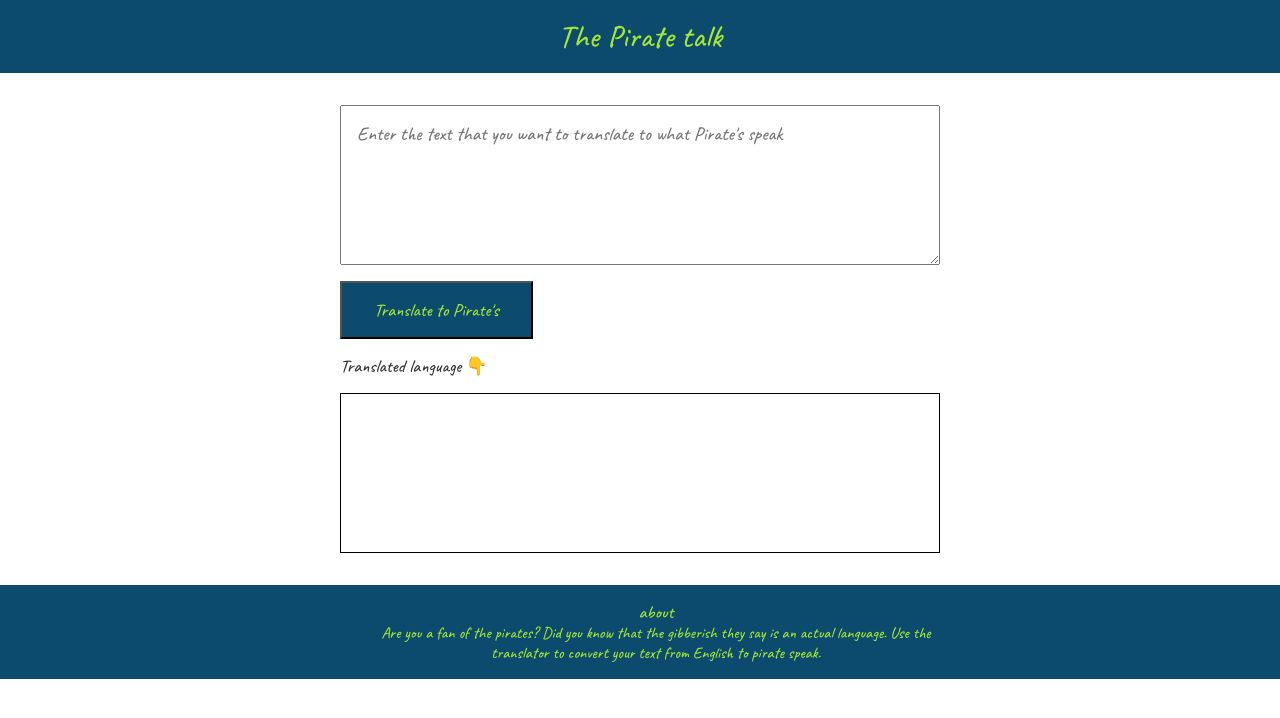
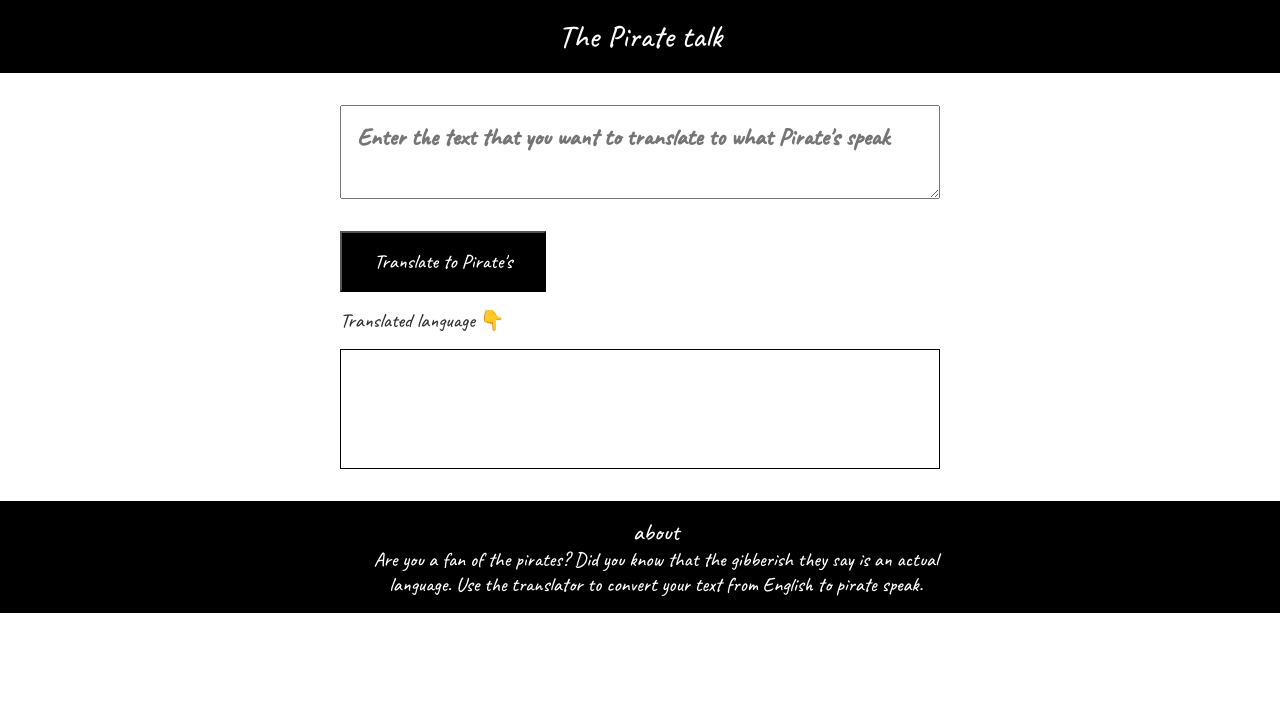
Before and after one commit to developerDeba8/markSevenAssignment, a plain HTML site: page index.html in a window 1280 px wide. Shown: the top 718 px of the page. Drawn offline with Linux system fonts and the light colour scheme.

Commit message:
style - updated the styling

```diff
--- a/style.css
+++ b/style.css
@@ -3,14 +3,14 @@
 
 :root {
     --font-style: 'Caveat', cursive;
-    --primary-color: #0C4A6E;
-    --secondary-color: #A3E635;
+    --primary-color: black;
+    --secondary-color: white;
     --width-break: 600px;
 }
 
 body {
    font-family: var(--font-style);
-   margin: 0;
+   margin: 0px;
    color: #333333;
 
 }
@@ -34,39 +34,40 @@ main {
 main #txt-input {
     box-sizing: border-box;
     width: 100%;
-    height: 20vh;
-    margin-top: 2rem;
+    height: 25%;
+    margin: 2rem auto;
     display: block;
     padding: 1rem;
     font-family: var(--font-style);
-    font-size: larger;
+    font-size: 1.5rem;
+    font-weight: bold;
 }
 
 main #btn-translate {
-    margin-top: 1rem;
+    margin: 1rem 0rem;
     padding: 1rem 2rem;
     background-color: var(--primary-color);
     color: var(--secondary-color);
     font-family: var(--font-style);
-    font-size: large;
+    font-size: 1.25rem;
     display: block;
 }
 
 main #txtAboveTranslatedBox {
     margin-top: 1rem;
-    font-size: large;
+    font-size: 1.25rem;
     display: block;
 }
 
 main #txt-output {
     box-sizing: border-box;
-    margin-top: 1rem;
+    margin: 1rem auto;
     padding: 1rem;
     border: 1px solid black;
     width: 100%;
-    height: 20vh;
+    height: 15vh;
     display: block;
-    font-size: large;
+    font-size: 1.5rem;
 }
 
 footer {
@@ -79,11 +80,12 @@ footer {
 
 footer #about {
     color: var(--secondary-color);
-    font-size: large;
+    font-size: 1.5rem;
 }
 
 footer p {
     margin: auto;
     width: var(--width-break);
     color: var(--secondary-color);
+    font-size: 1.25rem;
 }
```
